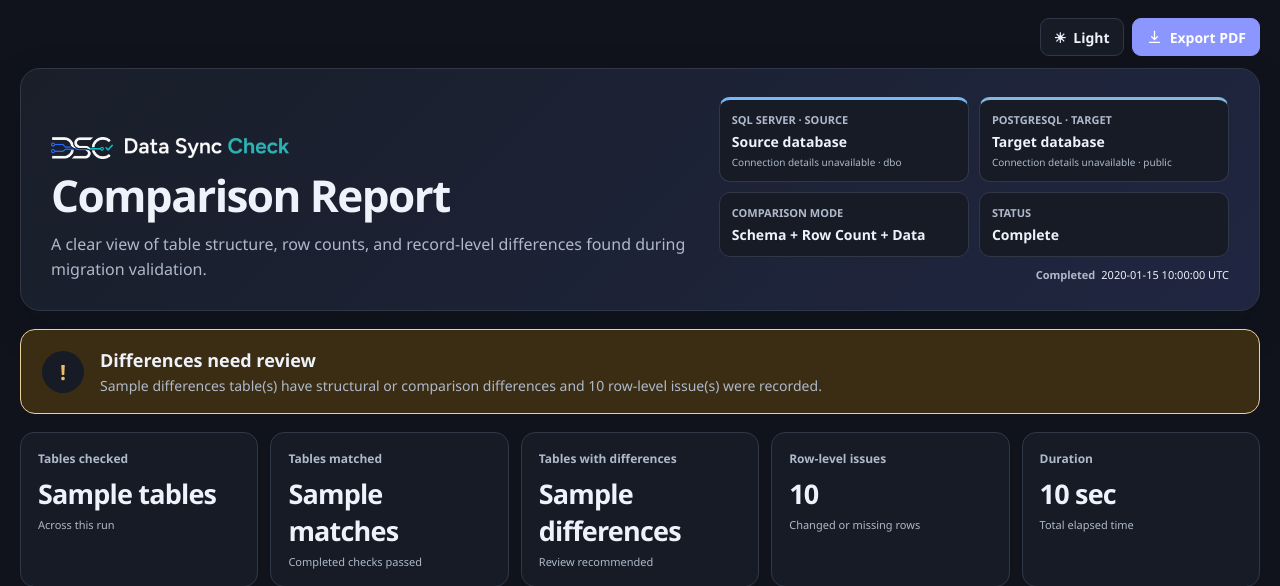
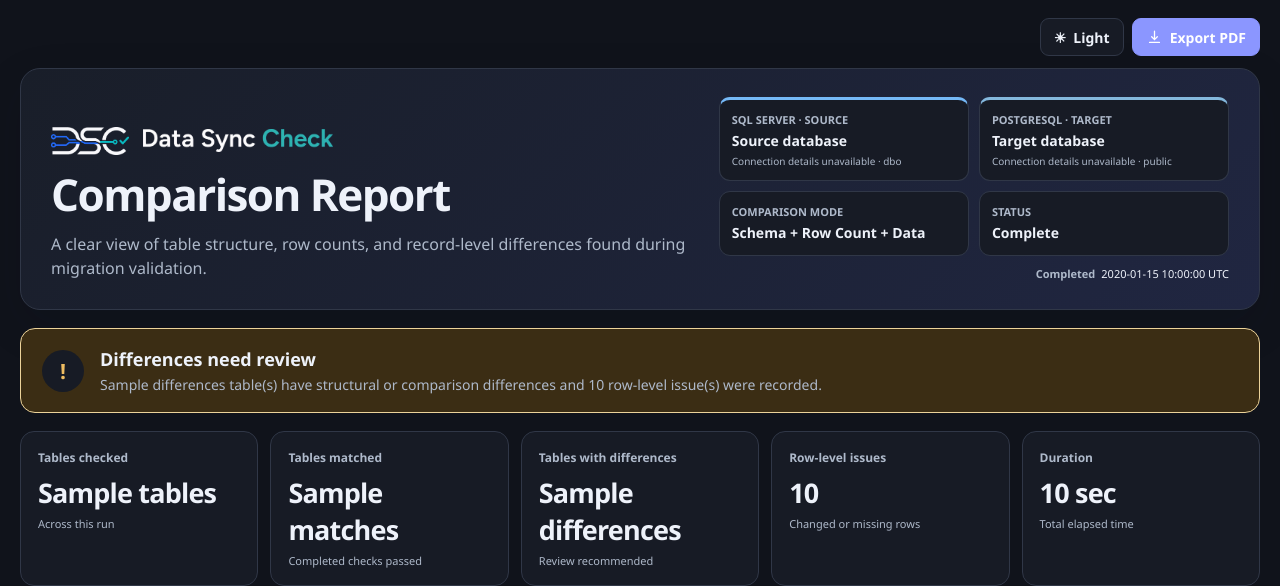
Before and after one commit to karthikeyaguptha/DBDataCompare, a Flask app: template templates/dashboard.html in a window 1280 px wide. Shown: the top 586 px of the page. Run offline with Flask 3, Linux system fonts and the light colour scheme; the template is opened without the code that fills it: most values are stand-ins (such as "Sample title", 1, 10 or a date in 2020).

Commit message:
fix: improve report branding and documentation

```diff
--- a/db_compare/web.py
+++ b/db_compare/web.py
@@ -51,7 +51,7 @@
         {
             "application": "Data Sync Check",
             "status": "ready",
-            "phase": "v1.5.0-logo-layout-refinement",
+            "phase": "v1.6.0-report-readability-and-documentation",
         }
     )
 
--- a/static/css/dashboard.css
+++ b/static/css/dashboard.css
@@ -73,10 +73,10 @@
 .button svg { width: 17px; height: 17px; fill: none; stroke: currentColor; stroke-linecap: round; stroke-linejoin: round; stroke-width: 1.8; }
 .report-page { width: min(1280px, calc(100% - 40px)); margin: 18px auto 54px; }
 .report-hero { display: grid; grid-template-columns: minmax(0, 1.25fr) minmax(480px, 1fr); gap: 30px; align-items: end; padding: 28px 30px; border: 1px solid var(--line); border-radius: 20px; background: linear-gradient(135deg, var(--hero-start) 0%, var(--hero-end) 100%); box-shadow: 0 16px 45px rgba(10,15,30,.13); }
-.report-title-brand { display: flex; align-items: center; gap: 12px; min-height: 34px; margin-bottom: 7px; }
-.report-title-logo { position: relative; display: block; width: 62px; height: 34px; flex: 0 0 62px; }
+.report-title-brand { display: flex; align-items: center; gap: 14px; min-height: 43px; margin-bottom: 9px; }
+.report-title-logo { position: relative; display: block; width: 78px; height: 43px; flex: 0 0 78px; }
 .report-title-logo img { position: absolute; inset: 0; width: 100%; height: 100%; object-fit: contain; object-position: left center; }
-.report-title-wordmark { position: relative; display: block; width: 164px; height: 21px; flex: 0 0 164px; }
+.report-title-wordmark { position: relative; display: block; width: 190px; height: 25px; flex: 0 0 190px; }
 .report-title-wordmark img { position: absolute; inset: 0; width: 100%; height: 100%; object-fit: contain; object-position: left center; }
 .report-title-logo .brand-for-dark { display: none; }
 :root:not([data-theme="dark"]) .report-title-wordmark .brand-for-dark { display: none; }
@@ -93,8 +93,8 @@
 .connection-meta.sql-meta { border-top-color: var(--sql-ink); }
 .connection-meta.pg-meta { border-top-color: var(--pg-ink); }
 .run-meta dt { color: var(--muted); font-size: 11px; font-weight: 700; text-transform: uppercase; }
-.run-meta dd { margin: 5px 0 0; overflow: hidden; text-overflow: ellipsis; font-weight: 750; white-space: nowrap; }
-.run-meta small { display: block; margin-top: 4px; overflow: hidden; color: var(--muted); font-size: 10px; text-overflow: ellipsis; white-space: nowrap; }
+.run-meta dd { margin: 5px 0 0; font-weight: 750; line-height: 1.35; overflow-wrap: anywhere; }
+.run-meta small { display: block; margin-top: 4px; color: var(--muted); font-size: 10px; line-height: 1.35; overflow-wrap: anywhere; }
 .run-meta .completed-meta {
     grid-column: 1 / -1; display: flex; justify-content: flex-end; gap: 6px; margin: 0;
     color: var(--muted); font-size: 11px;
--- a/templates/dashboard.html
+++ b/templates/dashboard.html
@@ -19,8 +19,8 @@
             document.documentElement.dataset.theme = theme;
         })();
     </script>
-    <link rel="stylesheet" href="{{ url_for('static', filename='css/dashboard.css', v='1.5.0') }}">
-    <script src="{{ url_for('static', filename='js/dashboard.js', v='1.5.0') }}" defer></script>
+    <link rel="stylesheet" href="{{ url_for('static', filename='css/dashboard.css', v='1.6.0') }}">
+    <script src="{{ url_for('static', filename='js/dashboard.js', v='1.6.0') }}" defer></script>
 </head>
 <body data-run-id="{{ summary.run_id }}">
     <main class="report-page">
--- a/templates/index.html
+++ b/templates/index.html
@@ -17,8 +17,8 @@
             document.documentElement.dataset.theme = saved || "dark";
         })();
     </script>
-    <link rel="stylesheet" href="{{ url_for('static', filename='css/styles.css', v='1.5.0') }}">
-    <script src="{{ url_for('static', filename='js/app.js', v='1.5.0') }}" defer></script>
+    <link rel="stylesheet" href="{{ url_for('static', filename='css/styles.css', v='1.6.0') }}">
+    <script src="{{ url_for('static', filename='js/app.js', v='1.6.0') }}" defer></script>
 </head>
 <body>
     <a class="skip-link" href="#workspace">Skip to workspace</a>
@@ -666,7 +666,7 @@
     </button>
 
     <footer class="footer">
-        <span>Data Sync Check <b>v1.5.0</b></span>
+        <span>Data Sync Check <b>v1.6.0</b></span>
         <span>Local access only · <code>127.0.0.1</code> · No credentials stored</span>
     </footer>
 </body>
```
Also changed, not shown: tests/test_web.py (+10 -2 lines), README.md.
